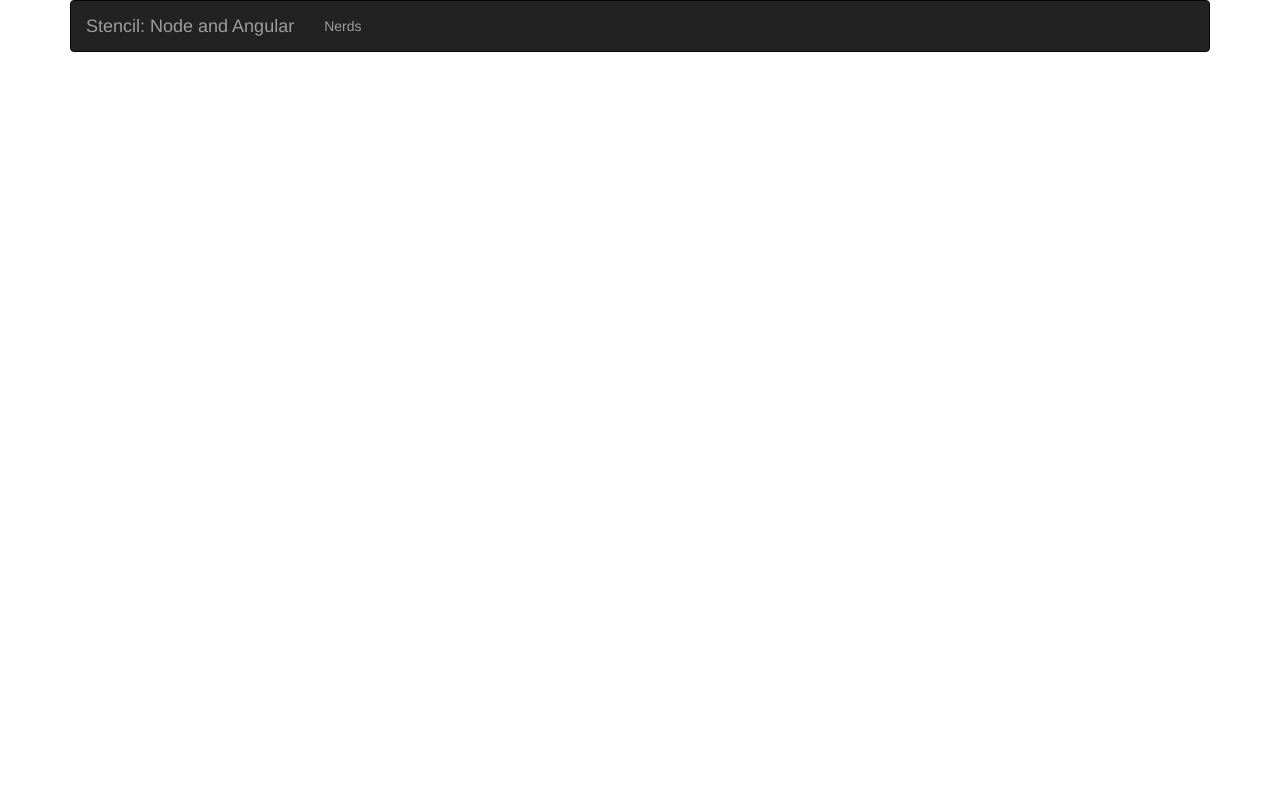
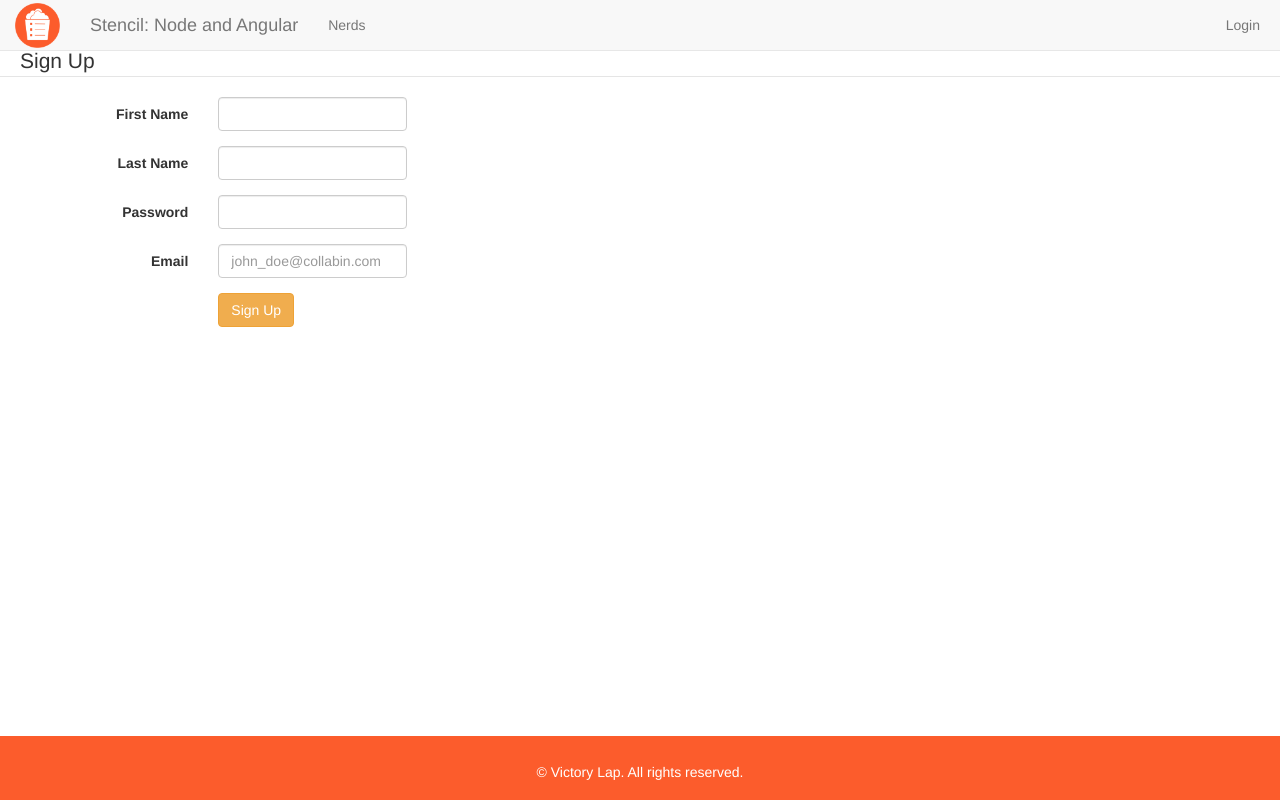
Before and after one commit to VictoryLap/CS480VictoryLap, a website: page collabin/public/views/index.html in a window 1280 px wide. Drawn offline with Linux system fonts and the light colour scheme.

Commit message:
initializing

```diff
--- a/collabin/public/js/controllers/MainCtrl.js
+++ b/collabin/public/js/controllers/MainCtrl.js
@@ -1,6 +1,5 @@
 // public/js/controllers/MainCtrl.js
 angular.module('MainCtrl', []).controller('MainController', function($scope) {
 
-    $scope.tagline = 'To the moon and back!';
-
+    $scope.tagline = 'An inventory for everyone';
 });
--- /dev/null
+++ b/collabin/public/stylesheet/custom_collabin.css
@@ -0,0 +1,42 @@
+html,body {
+    height:100%;
+    width: 100%;
+}
+
+.jumbotron {
+    margin-bottom: 0px;
+    background-image: url(../images/wynne_stuff.jpg);
+    background-position: 0% 25%;
+    background-size: cover;
+    background-repeat: no-repeat;
+    color: white;
+    text-shadow: black 0.3em 0.3em 0.3em;
+
+    /*width: 100%;*/
+    /*height: 100%;*/
+    /*position: absolute;*/
+    /*top: 0px;*/
+    /*left: 0px;*/
+    /*background-position: 50% 0%!important;*/
+}
+
+footer {
+    position: absolute;
+    bottom: 0;
+    width: 100%;
+    /* Set the fixed height of the footer here */
+    height: 60px;
+    background-color: #FC5C2C;
+    text-align: center;
+    padding-top: 2%; /* this needs to be bigger than footer height*/
+    padding-bottom: 3%; /* this needs to be bigger than footer height*/
+}
+
+.form-horizontal {
+    padding-top: 2%;
+}
+
+.logo-collabin {
+    margin-top: -12px;
+    width: 45px;
+}
--- a/collabin/public/views/index.html
+++ b/collabin/public/views/index.html
@@ -1,7 +1,6 @@
 <!-- public/index.html -->
 <!doctype html>
 <html lang="en">
-<head>
     <meta charset="UTF-8">
     <base href="/">
 
@@ -9,7 +8,7 @@
 
     <!-- CSS -->
     <link rel="stylesheet" href="libs/bootstrap/dist/css/bootstrap.min.css">
-    <link rel="stylesheet" href="css/style.css"> <!-- custom styles -->
+    <link rel="stylesheet" href="../stylesheet/custom_collabin.css">
 
     <!-- JS -->
     <script src="libs/angular/angular.min.js"></script>
@@ -21,12 +20,18 @@
     <script src="js/services/NerdService.js"></script>
     <script src="js/appRoutes.js"></script>
     <script src="js/app.js"></script>
+    <script src="js/custom_collabin.js"></script>
 </head>
 <body ng-app="sampleApp" ng-controller="NerdController">
-<div class="container">
 
-    <!-- HEADER -->
-    <nav class="navbar navbar-inverse">
+    <nav class="navbar navbar-default navbar-fixed-top">
+        <div class="navbar-header">
+            <a class="navbar-brand" href="#">
+                <img class="logo-collabin" alt="Brand" src="../images/collabin-1.png">
+                <!--<a href="#" class="pull-left"><img src="../images/collabin-1.png" width="30px"></a>-->
+            </a>
+        </div>
+        <div class="nav_content">
             <div class="navbar-header">
                 <a class="navbar-brand" href="/">Stencil: Node and Angular</a>
             </div>
@@ -35,11 +40,79 @@
             <ul class="nav navbar-nav">
                 <li><a href="/nerds">Nerds</a></li>
             </ul>
+            <ul style="padding-right: 20px;" class="nav navbar-nav navbar-right">
+                <li><a href="#">Login</a></li>
+            </ul>
+        </div>
     </nav>
+    <br>
+<!--</section>-->
 
 <!-- ANGULAR DYNAMIC CONTENT -->
 <div ng-view></div>
 
+<!--SIGN UP FORM-->
+<form class="form-horizontal">
+    <fieldset>
+
+        <!-- Form Name -->
+        <legend style="padding-left: 20px;">Sign Up</legend>
+
+        <!-- Text input-->
+        <div class="form-group">
+            <label class="col-md-2 control-label" for="name">First Name</label>
+            <div class="col-md-2">
+                <input id="name" name="name" type="text" placeholder="" class="form-control input-md">
+
             </div>
+        </div>
+
+        <!-- Text input-->
+        <div class="form-group">
+            <label class="col-md-2 control-label" for="lname">Last Name</label>
+            <div class="col-md-2">
+                <input id="lname" name="lname" type="text" placeholder="" class="form-control input-md">
+
+            </div>
+        </div>
+
+        <!-- Password input-->
+        <div class="form-group">
+            <label class="col-md-2 control-label" for="password">Password</label>
+            <div class="col-md-2">
+                <input id="password" name="password" type="password" placeholder="" class="form-control input-md">
+
+            </div>
+        </div>
+
+        <!-- Text input-->
+        <div class="form-group">
+            <label class="col-md-2 control-label" for="email">Email</label>
+            <div class="col-md-2">
+                <input id="email" name="email" type="text" placeholder="john_doe@collabin.com" class="form-control input-md" required="">
+
+            </div>
+        </div>
+
+        <!-- Button -->
+        <div class="form-group">
+            <label class="col-md-2 control-label" for="button_signup"></label>
+            <div class="col-md-4">
+                <button id="button_signup" name="button_signup" class="btn btn-warning">Sign Up</button>
+            </div>
+        </div>
+
+    </fieldset>
+</form>
+<!--</div>-->
+
+<!--FOOTER-->
+<footer>
+    <div class="container">
+        <p class="text-muted" style="color: white;">&copy; Victory Lap. All rights reserved.</p>
+    </div>
+</footer>
+
+
 </body>
 </html>
```
Also changed, not shown: collabin/public/views/home.html (+1 -1 lines), collabin/public/images/wynne_stuff.jpg (added), collabin/public/js/custom_collabin.js (added), collabin/public/libs/bootstrap/dist/css/bootstrap.css, collabin/public/views/nerd.html (line endings or trailing spaces). Lines whose indentation alone changed are shown as unchanged.
